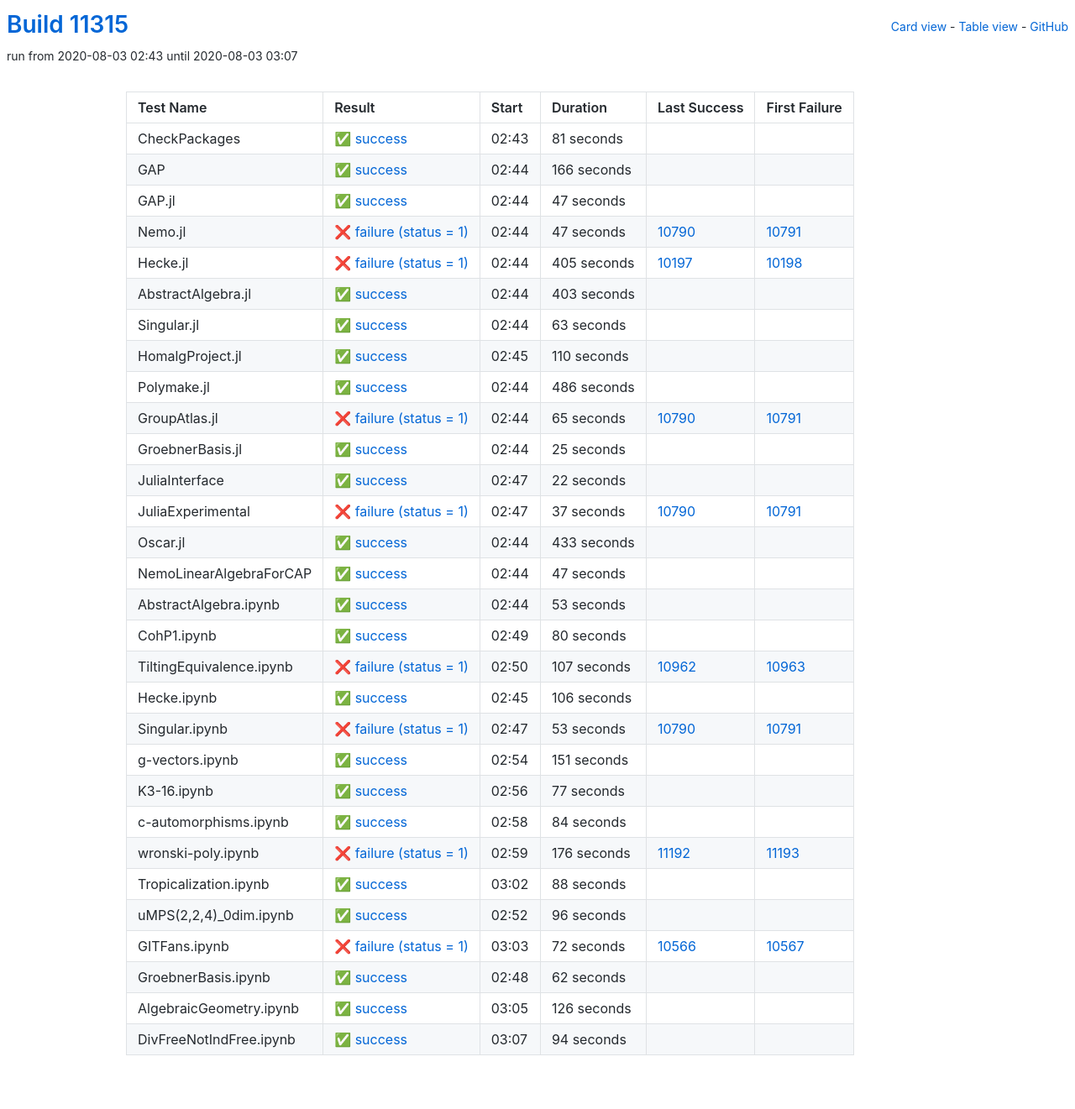
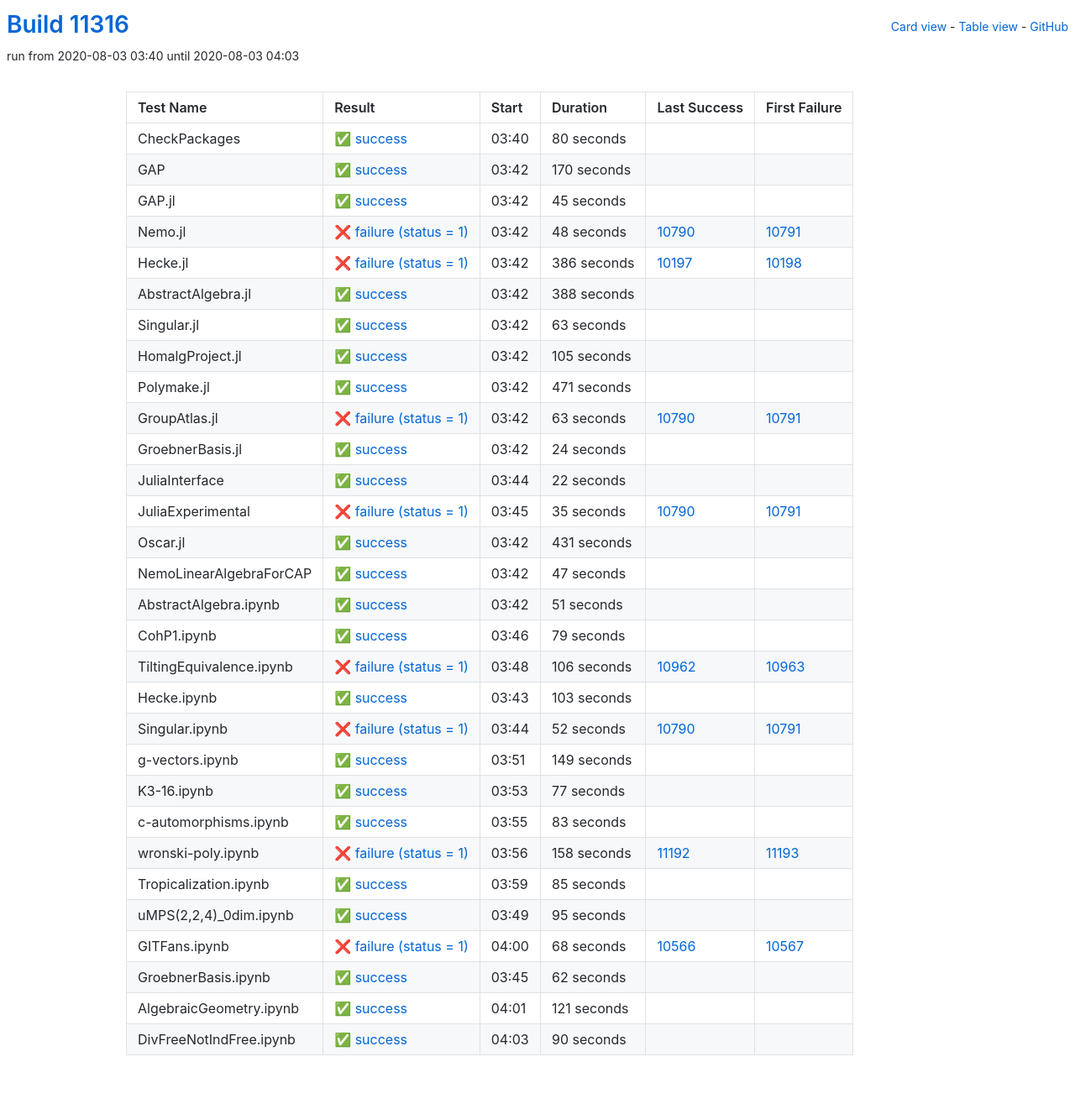
Before and after one commit to oscar-system/oscar-ci-status, a Jekyll site: the page built from table.html, in a window 1280 px wide. Shown: the whole page at 84% size. Built offline with Jekyll 4.4.1, drawn with Linux system fonts in a browser that asks for light colours.

Commit message:
Build #11316

```diff
--- a/_data/ci.yml
+++ b/_data/ci.yml
@@ -1,6 +1,6 @@
 ---
-build: 11315
-build_url: https://oscarci.mathematik.uni-kl.de/job/oscar/11315/
+build: 11316
+build_url: https://oscarci.mathematik.uni-kl.de/job/oscar/11316/
 job: oscar
 organization: oscar-system
 repo: oscar-ci-status
@@ -8,80 +8,80 @@
 tests:
 - name: CheckPackages
   id: checkpackages
-  log: https://oscarci.mathematik.uni-kl.de/job/oscar/11315/artifact/logs/build-11315/CheckPackages.log
-  start: 2020-08-03 02:43
+  log: https://oscarci.mathematik.uni-kl.de/job/oscar/11316/artifact/logs/build-11316/CheckPackages.log
+  start: 2020-08-03 03:40
   success: true
   exitcode: 0
   status: success
-  duration: 81
+  duration: 80
   last_success: false
   last_success_url:
   first_failure: false
   first_failure_url:
 - name: GAP
   id: gap
-  log: https://oscarci.mathematik.uni-kl.de/job/oscar/11315/artifact/logs/build-11315/GAP.log
-  start: 2020-08-03 02:44
+  log: https://oscarci.mathematik.uni-kl.de/job/oscar/11316/artifact/logs/build-11316/GAP.log
+  start: 2020-08-03 03:42
   success: true
   exitcode: 0
   status: success
-  duration: 166
+  duration: 170
   last_success: false
   last_success_url:
   first_failure: false
   first_failure_url:
 - name: GAP.jl
   id: gap-jl
-  log: https://oscarci.mathematik.uni-kl.de/job/oscar/11315/artifact/logs/build-11315/GAP.jl.log
-  start: 2020-08-03 02:44
+  log: https://oscarci.mathematik.uni-kl.de/job/oscar/11316/artifact/logs/build-11316/GAP.jl.log
+  start: 2020-08-03 03:42
   success: true
   exitcode: 0
   status: success
-  duration: 47
+  duration: 45
   last_success: false
   last_success_url:
   first_failure: false
   first_failure_url:
 - name: Nemo.jl
   id: nemo-jl
-  log: https://oscarci.mathematik.uni-kl.de/job/oscar/11315/artifact/logs/build-11315/Nemo.jl.log
-  start: 2020-08-03 02:44
+  log: https://oscarci.mathematik.uni-kl.de/job/oscar/11316/artifact/logs/build-11316/Nemo.jl.log
+  start: 2020-08-03 03:42
   success: false
   exitcode: 1
   status: failure
-  duration: 47
+  duration: 48
   last_success: 10790
   last_success_url: https://oscarci.mathematik.uni-kl.de/job/oscar/10790/
   first_failure: 10791
   first_failure_url: https://oscarci.mathematik.uni-kl.de/job/oscar/10791/
 - name: Hecke.jl
   id: hecke-jl
-  log: https://oscarci.mathematik.uni-kl.de/job/oscar/11315/artifact/logs/build-11315/Hecke.jl.log
-  start: 2020-08-03 02:44
+  log: https://oscarci.mathematik.uni-kl.de/job/oscar/11316/artifact/logs/build-11316/Hecke.jl.log
+  start: 2020-08-03 03:42
   success: false
   exitcode: 1
   status: failure
-  duration: 405
+  duration: 386
   last_success: 10197
   last_success_url: https://oscarci.mathematik.uni-kl.de/job/oscar/10197/
   first_failure: 10198
   first_failure_url: https://oscarci.mathematik.uni-kl.de/job/oscar/10198/
 - name: AbstractAlgebra.jl
   id: abstractalgebra-jl
-  log: https://oscarci.mathematik.uni-kl.de/job/oscar/11315/artifact/logs/build-11315/AbstractAlgebra.jl.log
-  start: 2020-08-03 02:44
+  log: https://oscarci.mathematik.uni-kl.de/job/oscar/11316/artifact/logs/build-11316/AbstractAlgebra.jl.log
+  start: 2020-08-03 03:42
   success: true
   exitcode: 0
   status: success
-  duration: 403
+  duration: 388
   last_success: false
   last_success_url:
   first_failure: false
   first_failure_url:
 - name: Singular.jl
   id: singular-jl
-  log: https://oscarci.mathematik.uni-kl.de/job/oscar/11315/artifact/logs/build-11315/Singular.jl.log
-  start: 2020-08-03 02:44
+  log: https://oscarci.mathematik.uni-kl.de/job/oscar/11316/artifact/logs/build-11316/Singular.jl.log
+  start: 2020-08-03 03:42
   success: true
   exitcode: 0
   status: success
@@ -92,56 +92,56 @@
   first_failure_url:
 - name: HomalgProject.jl
   id: homalgproject-jl
-  log: https://oscarci.mathematik.uni-kl.de/job/oscar/11315/artifact/logs/build-11315/HomalgProject.jl.log
-  start: 2020-08-03 02:45
+  log: https://oscarci.mathematik.uni-kl.de/job/oscar/11316/artifact/logs/build-11316/HomalgProject.jl.log
+  start: 2020-08-03 03:42
   success: true
   exitcode: 0
   status: success
-  duration: 110
+  duration: 105
   last_success: false
   last_success_url:
   first_failure: false
   first_failure_url:
 - name: Polymake.jl
   id: polymake-jl
-  log: https://oscarci.mathematik.uni-kl.de/job/oscar/11315/artifact/logs/build-11315/Polymake.jl.log
-  start: 2020-08-03 02:44
+  log: https://oscarci.mathematik.uni-kl.de/job/oscar/11316/artifact/logs/build-11316/Polymake.jl.log
+  start: 2020-08-03 03:42
   success: true
   exitcode: 0
   status: success
-  duration: 486
+  duration: 471
   last_success: false
   last_success_url:
   first_failure: false
   first_failure_url:
 - name: GroupAtlas.jl
   id: groupatlas-jl
-  log: https://oscarci.mathematik.uni-kl.de/job/oscar/11315/artifact/logs/build-11315/GroupAtlas.jl.log
-  start: 2020-08-03 02:44
+  log: https://oscarci.mathematik.uni-kl.de/job/oscar/11316/artifact/logs/build-11316/GroupAtlas.jl.log
+  start: 2020-08-03 03:42
   success: false
   exitcode: 1
   status: failure
-  duration: 65
+  duration: 63
   last_success: 10790
   last_success_url: https://oscarci.mathematik.uni-kl.de/job/oscar/10790/
   first_failure: 10791
   first_failure_url: https://oscarci.mathematik.uni-kl.de/job/oscar/10791/
 - name: GroebnerBasis.jl
   id: groebnerbasis-jl
-  log: https://oscarci.mathematik.uni-kl.de/job/oscar/11315/artifact/logs/build-11315/GroebnerBasis.jl.log
-  start: 2020-08-03 02:44
+  log: https://oscarci.mathematik.uni-kl.de/job/oscar/11316/artifact/logs/build-11316/GroebnerBasis.jl.log
+  start: 2020-08-03 03:42
   success: true
   exitcode: 0
   status: success
-  duration: 25
+  duration: 24
   last_success: false
   last_success_url:
   first_failure: false
   first_failure_url:
 - name: JuliaInterface
   id: juliainterface
-  log: https://oscarci.mathematik.uni-kl.de/job/oscar/11315/artifact/logs/build-11315/JuliaInterface.log
-  start: 2020-08-03 02:47
+  log: https://oscarci.mathematik.uni-kl.de/job/oscar/11316/artifact/logs/build-11316/JuliaInterface.log
+  start: 2020-08-03 03:44
   success: true
   exitcode: 0
   status: success
@@ -152,32 +152,32 @@
   first_failure_url:
 - name: JuliaExperimental
   id: juliaexperimental
-  log: https://oscarci.mathematik.uni-kl.de/job/oscar/11315/artifact/logs/build-11315/JuliaExperimental.log
-  start: 2020-08-03 02:47
+  log: https://oscarci.mathematik.uni-kl.de/job/oscar/11316/artifact/logs/build-11316/JuliaExperimental.log
+  start: 2020-08-03 03:45
   success: false
   exitcode: 1
   status: failure
-  duration: 37
+  duration: 35
   last_success: 10790
   last_success_url: https://oscarci.mathematik.uni-kl.de/job/oscar/10790/
   first_failure: 10791
   first_failure_url: https://oscarci.mathematik.uni-kl.de/job/oscar/10791/
 - name: Oscar.jl
   id: oscar-jl
-  log: https://oscarci.mathematik.uni-kl.de/job/oscar/11315/artifact/logs/build-11315/Oscar.jl.log
-  start: 2020-08-03 02:44
+  log: https://oscarci.mathematik.uni-kl.de/job/oscar/11316/artifact/logs/build-11316/Oscar.jl.log
+  start: 2020-08-03 03:42
   success: true
   exitcode: 0
   status: success
-  duration: 433
+  duration: 431
   last_success: false
   last_success_url:
   first_failure: false
   first_failure_url:
 - name: NemoLinearAlgebraForCAP
   id: nemolinearalgebraforcap
-  log: https://oscarci.mathematik.uni-kl.de/job/oscar/11315/artifact/logs/build-11315/NemoLinearAlgebraForCAP.log
-  start: 2020-08-03 02:44
+  log: https://oscarci.mathematik.uni-kl.de/job/oscar/11316/artifact/logs/build-11316/NemoLinearAlgebraForCAP.log
+  start: 2020-08-03 03:42
   success: true
   exitcode: 0
   status: success
@@ -188,80 +188,80 @@
   first_failure_url:
 - name: AbstractAlgebra.ipynb
   id: abstractalgebra-ipynb
-  log: https://oscarci.mathematik.uni-kl.de/job/oscar/11315/artifact/logs/build-11315/AbstractAlgebra.ipynb.log
-  start: 2020-08-03 02:44
+  log: https://oscarci.mathematik.uni-kl.de/job/oscar/11316/artifact/logs/build-11316/AbstractAlgebra.ipynb.log
+  start: 2020-08-03 03:42
   success: true
   exitcode: 0
   status: success
-  duration: 53
+  duration: 51
   last_success: false
   last_success_url:
   first_failure: false
   first_failure_url:
 - name: CohP1.ipynb
   id: cohp1-ipynb
-  log: https://oscarci.mathematik.uni-kl.de/job/oscar/11315/artifact/logs/build-11315/CohP1.ipynb.log
-  start: 2020-08-03 02:49
+  log: https://oscarci.mathematik.uni-kl.de/job/oscar/11316/artifact/logs/build-11316/CohP1.ipynb.log
+  start: 2020-08-03 03:46
   success: true
   exitcode: 0
   status: success
-  duration: 80
+  duration: 79
   last_success: false
   last_success_url:
   first_failure: false
   first_failure_url:
 - name: TiltingEquivalence.ipynb
   id: tiltingequivalence-ipynb
-  log: https://oscarci.mathematik.uni-kl.de/job/oscar/11315/artifact/logs/build-11315/TiltingEquivalence.ipynb.log
-  start: 2020-08-03 02:50
+  log: https://oscarci.mathematik.uni-kl.de/job/oscar/11316/artifact/logs/build-11316/TiltingEquivalence.ipynb.log
+  start: 2020-08-03 03:48
   success: false
   exitcode: 1
   status: failure
-  duration: 107
+  duration: 106
   last_success: 10962
   last_success_url: https://oscarci.mathematik.uni-kl.de/job/oscar/10962/
   first_failure: 10963
   first_failure_url: https://oscarci.mathematik.uni-kl.de/job/oscar/10963/
 - name: Hecke.ipynb
   id: hecke-ipynb
-  log: https://oscarci.mathematik.uni-kl.de/job/oscar/11315/artifact/logs/build-11315/Hecke.ipynb.log
-  start: 2020-08-03 02:45
+  log: https://oscarci.mathematik.uni-kl.de/job/oscar/11316/artifact/logs/build-11316/Hecke.ipynb.log
+  start: 2020-08-03 03:43
   success: true
   exitcode: 0
   status: success
-  duration: 106
+  duration: 103
   last_success: false
   last_success_url:
   first_failure: false
   first_failure_url:
 - name: Singular.ipynb
   id: singular-ipynb
-  log: https://oscarci.mathematik.uni-kl.de/job/oscar/11315/artifact/logs/build-11315/Singular.ipynb.log
-  start: 2020-08-03 02:47
+  log: https://oscarci.mathematik.uni-kl.de/job/oscar/11316/artifact/logs/build-11316/Singular.ipynb.log
+  start: 2020-08-03 03:44
   success: false
   exitcode: 1
   status: failure
-  duration: 53
+  duration: 52
   last_success: 10790
   last_success_url: https://oscarci.mathematik.uni-kl.de/job/oscar/10790/
   first_failure: 10791
   first_failure_url: https://oscarci.mathematik.uni-kl.de/job/oscar/10791/
 - name: g-vectors.ipynb
   id: g-vectors-ipynb
-  log: https://oscarci.mathematik.uni-kl.de/job/oscar/11315/artifact/logs/build-11315/g-vectors.ipynb.log
-  start: 2020-08-03 02:54
+  log: https://oscarci.mathematik.uni-kl.de/job/oscar/11316/artifact/logs/build-11316/g-vectors.ipynb.log
+  start: 2020-08-03 03:51
   success: true
   exitcode: 0
   status: success
-  duration: 151
+  duration: 149
   last_success: false
   last_success_url:
   first_failure: false
   first_failure_url:
 - name: K3-16.ipynb
   id: k3-16-ipynb
-  log: https://oscarci.mathematik.uni-kl.de/job/oscar/11315/artifact/logs/build-11315/K3-16.ipynb.log
-  start: 2020-08-03 02:56
+  log: https://oscarci.mathematik.uni-kl.de/job/oscar/11316/artifact/logs/build-11316/K3-16.ipynb.log
+  start: 2020-08-03 03:53
   success: true
   exitcode: 0
   status: success
@@ -272,68 +272,68 @@
   first_failure_url:
 - name: c-automorphisms.ipynb
   id: c-automorphisms-ipynb
-  log: https://oscarci.mathematik.uni-kl.de/job/oscar/11315/artifact/logs/build-11315/c-automorphisms.ipynb.log
-  start: 2020-08-03 02:58
+  log: https://oscarci.mathematik.uni-kl.de/job/oscar/11316/artifact/logs/build-11316/c-automorphisms.ipynb.log
+  start: 2020-08-03 03:55
   success: true
   exitcode: 0
   status: success
-  duration: 84
+  duration: 83
   last_success: false
   last_success_url:
   first_failure: false
   first_failure_url:
 - name: wronski-poly.ipynb
   id: wronski-poly-ipynb
-  log: https://oscarci.mathematik.uni-kl.de/job/oscar/11315/artifact/logs/build-11315/wronski-poly.ipynb.log
-  start: 2020-08-03 02:59
+  log: https://oscarci.mathematik.uni-kl.de/job/oscar/11316/artifact/logs/build-11316/wronski-poly.ipynb.log
+  start: 2020-08-03 03:56
   success: false
   exitcode: 1
   status: failure
-  duration: 176
+  duration: 158
   last_success: 11192
   last_success_url: https://oscarci.mathematik.uni-kl.de/job/oscar/11192/
   first_failure: 11193
   first_failure_url: https://oscarci.mathematik.uni-kl.de/job/oscar/11193/
 - name: Tropicalization.ipynb
   id: tropicalization-ipynb
-  log: https://oscarci.mathematik.uni-kl.de/job/oscar/11315/artifact/logs/build-11315/Tropicalization.ipynb.log
-  start: 2020-08-03 03:02
+  log: https://oscarci.mathematik.uni-kl.de/job/oscar/11316/artifact/logs/build-11316/Tropicalization.ipynb.log
+  start: 2020-08-03 03:59
   success: true
   exitcode: 0
   status: success
-  duration: 88
+  duration: 85
   last_success: false
   last_success_url:
   first_failure: false
   first_failure_url:
 - name: uMPS(2,2,4)_0dim.ipynb
   id: umps-2-2-4-0dim-ipynb
-  log: https://oscarci.mathematik.uni-kl.de/job/oscar/11315/artifact/logs/build-11315/uMPS-2-2-4-_0dim.ipynb.log
-  start: 2020-08-03 02:52
+  log: https://oscarci.mathematik.uni-kl.de/job/oscar/11316/artifact/logs/build-11316/uMPS-2-2-4-_0dim.ipynb.log
+  start: 2020-08-03 03:49
   success: true
   exitcode: 0
   status: success
-  duration: 96
+  duration: 95
   last_success: false
   last_success_url:
   first_failure: false
   first_failure_url:
 - name: GITFans.ipynb
   id: gitfans-ipynb
-  log: https://oscarci.mathematik.uni-kl.de/job/oscar/11315/artifact/logs/build-11315/GITFans.ipynb.log
-  start: 2020-08-03 03:03
+  log: https://oscarci.mathematik.uni-kl.de/job/oscar/11316/artifact/logs/build-11316/GITFans.ipynb.log
+  start: 2020-08-03 04:00
   success: false
   exitcode: 1
   status: failure
-  duration: 72
+  duration: 68
   last_success: 10566
   last_success_url: https://oscarci.mathematik.uni-kl.de/job/oscar/10566/
   first_failure: 10567
   first_failure_url: https://oscarci.mathematik.uni-kl.de/job/oscar/10567/
 - name: GroebnerBasis.ipynb
   id: groebnerbasis-ipynb
-  log: https://oscarci.mathematik.uni-kl.de/job/oscar/11315/artifact/logs/build-11315/GroebnerBasis.ipynb.log
-  start: 2020-08-03 02:48
+  log: https://oscarci.mathematik.uni-kl.de/job/oscar/11316/artifact/logs/build-11316/GroebnerBasis.ipynb.log
+  start: 2020-08-03 03:45
   success: true
   exitcode: 0
   status: success
@@ -344,24 +344,24 @@
   first_failure_url:
 - name: AlgebraicGeometry.ipynb
   id: algebraicgeometry-ipynb
-  log: https://oscarci.mathematik.uni-kl.de/job/oscar/11315/artifact/logs/build-11315/AlgebraicGeometry.ipynb.log
-  start: 2020-08-03 03:05
+  log: https://oscarci.mathematik.uni-kl.de/job/oscar/11316/artifact/logs/build-11316/AlgebraicGeometry.ipynb.log
+  start: 2020-08-03 04:01
   success: true
   exitcode: 0
   status: success
-  duration: 126
+  duration: 121
   last_success: false
   last_success_url:
   first_failure: false
   first_failure_url:
 - name: DivFreeNotIndFree.ipynb
   id: divfreenotindfree-ipynb
-  log: https://oscarci.mathematik.uni-kl.de/job/oscar/11315/artifact/logs/build-11315/DivFreeNotIndFree.ipynb.log
-  start: 2020-08-03 03:07
+  log: https://oscarci.mathematik.uni-kl.de/job/oscar/11316/artifact/logs/build-11316/DivFreeNotIndFree.ipynb.log
+  start: 2020-08-03 04:03
   success: true
   exitcode: 0
   status: success
-  duration: 94
+  duration: 90
   last_success: false
   last_success_url:
   first_failure: false
```
Also changed, not shown: README.md.
